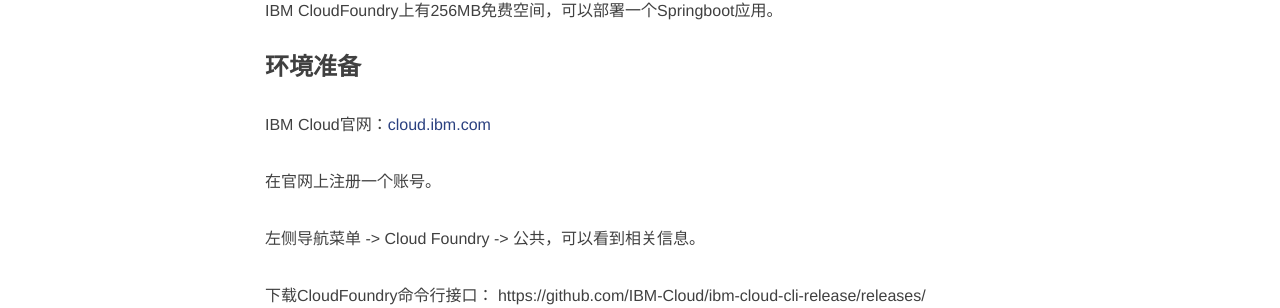
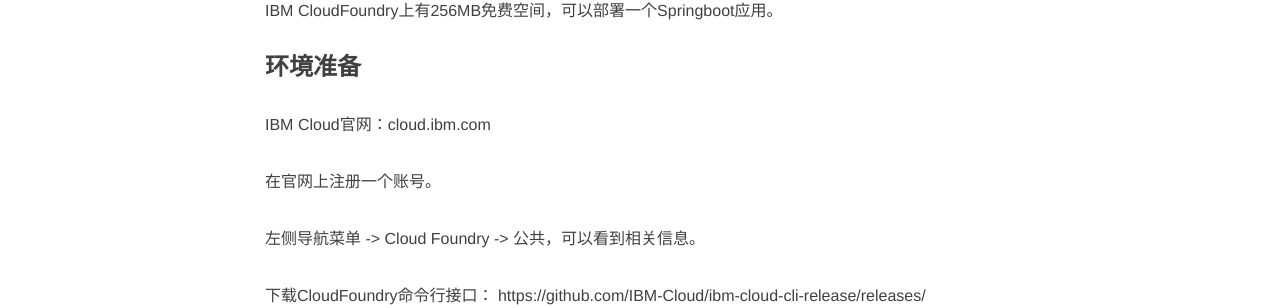
Before and after one commit to L1468999760/L1468999760.github.io, a Jekyll site: the page built from _posts/2021-06-08-部署Springboot应用到CloudFoundry.md, in a window 1280 px wide and 900 px high, scrolled down 371 px. Shown: the part 144-452 px from the top of the window. Built offline with Jekyll 4.4.1, drawn with Linux system fonts in a browser that asks for light colours; nearby versions of some CDN libraries; comment, search, counter and statistics services are not loaded.

```diff
--- a/_posts/2021-06-08-部署Springboot应用到CloudFoundry.md
+++ b/_posts/2021-06-08-部署Springboot应用到CloudFoundry.md
@@ -13,7 +13,7 @@ IBM CloudFoundry上有256MB免费空间，可以部署一个Springboot应用。
 
 ### 环境准备
 
-IBM Cloud官网：[cloud.ibm.com]()
+IBM Cloud官网：cloud.ibm.com
 
 在官网上注册一个账号。
 
```
